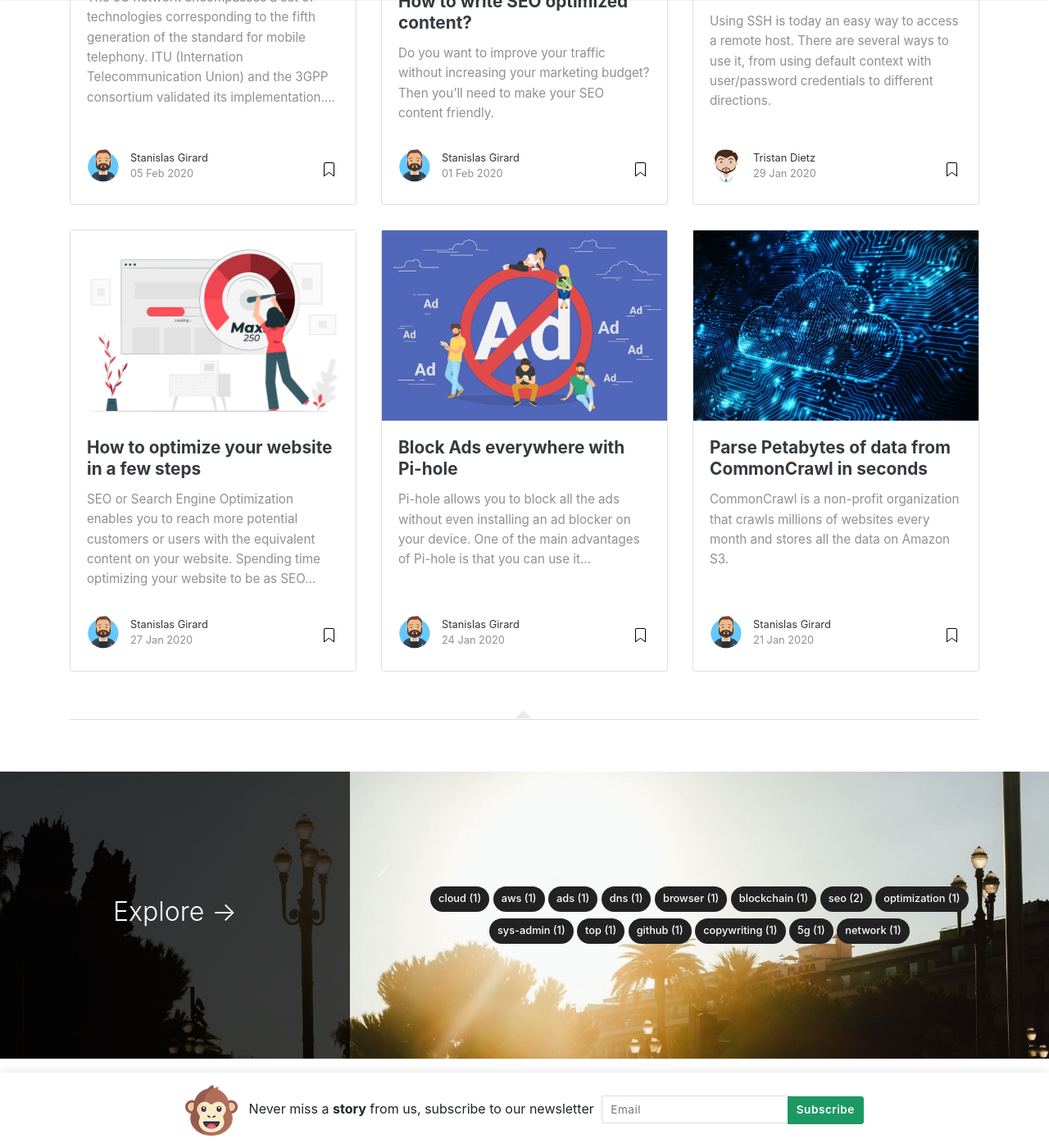
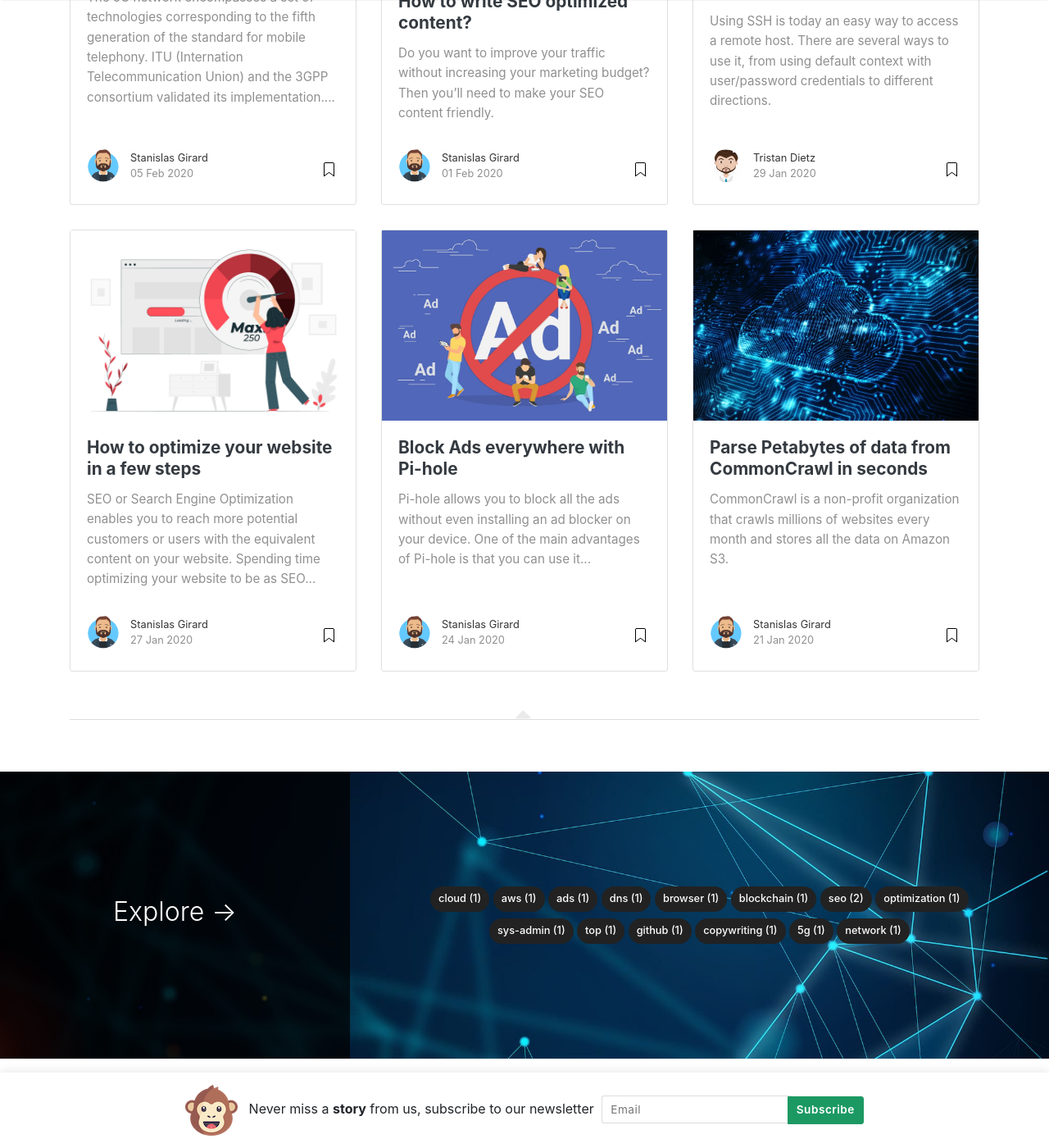
Before and after one commit to StanGirard/Primates-Jekyll, a Jekyll site: the page built from index.html, in a window 1280 px wide and 1400 px high, scrolled down 1055 px. Shown: the whole window at 82% size. Built offline with Jekyll 4.4.1, drawn with Linux system fonts in a browser that asks for light colours; nearby versions of some CDN libraries; the list of posts is cut into pages by our own code.

Commit message:
[FOOTER] Update abstract

```diff
--- a/assets/css/screen.css
+++ b/assets/css/screen.css
@@ -8,12 +8,12 @@
 }
 
 a {
-    color: #00ab6b;
+    color: #b37a00;
     transition: all 0.2s;
 }
 
 a:hover {
-    color: #038252;
+    color: #e49c00;
     text-decoration: none;
 }
 
@@ -770,7 +770,7 @@
         padding: 0;
         height: 350px;
         border-radius: 0;
-        background-image: url(../images/jumbotron.jpg);
+        background-image: url(../images/abstract.jpg);
         background-size: cover;
     }
 
@@ -788,7 +788,7 @@
     margin-top: 3rem;
     padding: 0;
     border-radius: 0;
-    background-image: url(../images/jumbotron.jpg);
+    background-image: url(../images/abstract.jpg);
     background-size: cover;
 }
 
```
Also changed, not shown: assets/images/abstract.jpg (added).
